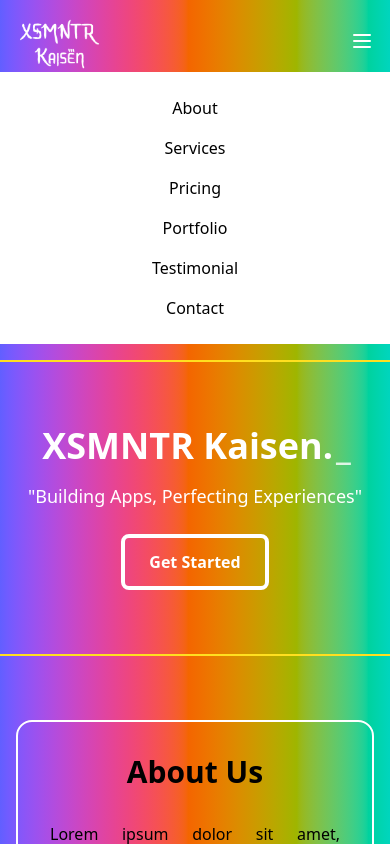
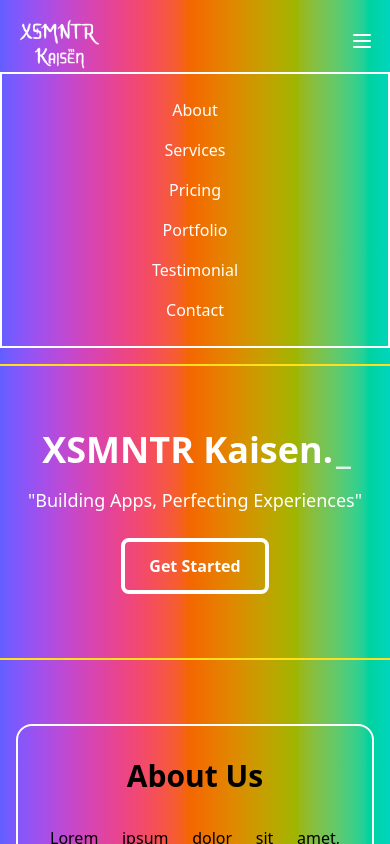
Before and after one commit to ksmntrjuna/landing-page, a React (Vite) app: page / in a window 390 px wide. Both pictures are taken after a click on the button 362 px from the left and 41 px from the top of the page. Shown: the top 844 px of the page. Built offline with nearby package versions, Linux system fonts and the light colour scheme.

Commit message:
responsif header

```diff
--- a/src/components/Header.jsx
+++ b/src/components/Header.jsx
@@ -8,6 +8,11 @@ function Header() {
   // Fungsi untuk toggle menu pada perangkat kecil
   const toggleMenu = () => {
     setIsMenuOpen(!isMenuOpen);
+  };
+
+  // Fungsi untuk menutup menu setelah item diklik
+  const closeMenu = () => {
+    setIsMenuOpen(false);
   };
 
   return (
@@ -97,12 +102,13 @@ function Header() {
 
       {/* Menu dropdown untuk perangkat kecil */}
       {isMenuOpen && (
-        <nav className="md:hidden bg-white text-center py-4">
+        <nav className="md:hidden bg-transpatent from-indigo-500 to-teal-400 text-center py-4 border-2 border-white">
           <ul>
             <li>
               <a
                 href="#about"
-                className="block py-2 text-black hover:text-indigo-500 transition duration-300"
+                className="block py-2 text-white hover:text-indigo-500 transition duration-300"
+                onClick={closeMenu} // Menutup menu setelah klik
               >
                 About
               </a>
@@ -110,7 +116,8 @@ function Header() {
             <li>
               <a
                 href="#services"
-                className="block py-2 text-black hover:text-indigo-500 transition duration-300"
+                className="block py-2 text-white hover:text-indigo-500 transition duration-300"
+                onClick={closeMenu} // Menutup menu setelah klik
               >
                 Services
               </a>
@@ -118,7 +125,8 @@ function Header() {
             <li>
               <a
                 href="#pricing"
-                className="block py-2 text-black hover:text-indigo-500 transition duration-300"
+                className="block py-2 text-white hover:text-indigo-500 transition duration-300"
+                onClick={closeMenu} // Menutup menu setelah klik
               >
                 Pricing
               </a>
@@ -126,7 +134,8 @@ function Header() {
             <li>
               <a
                 href="#portfolio"
-                className="block py-2 text-black hover:text-indigo-500 transition duration-300"
+                className="block py-2 text-white hover:text-indigo-500 transition duration-300"
+                onClick={closeMenu} // Menutup menu setelah klik
               >
                 Portfolio
               </a>
@@ -134,7 +143,8 @@ function Header() {
             <li>
               <a
                 href="#testimonials"
-                className="block py-2 text-black hover:text-indigo-500 transition duration-300"
+                className="block py-2 text-white hover:text-indigo-500 transition duration-300"
+                onClick={closeMenu} // Menutup menu setelah klik
               >
                 Testimonial
               </a>
@@ -142,7 +152,8 @@ function Header() {
             <li>
               <a
                 href="#contact"
-                className="block py-2 text-black hover:text-indigo-500 transition duration-300"
+                className="block py-2 text-white hover:text-indigo-500 transition duration-300"
+                onClick={closeMenu} // Menutup menu setelah klik
               >
                 Contact
               </a>
```
